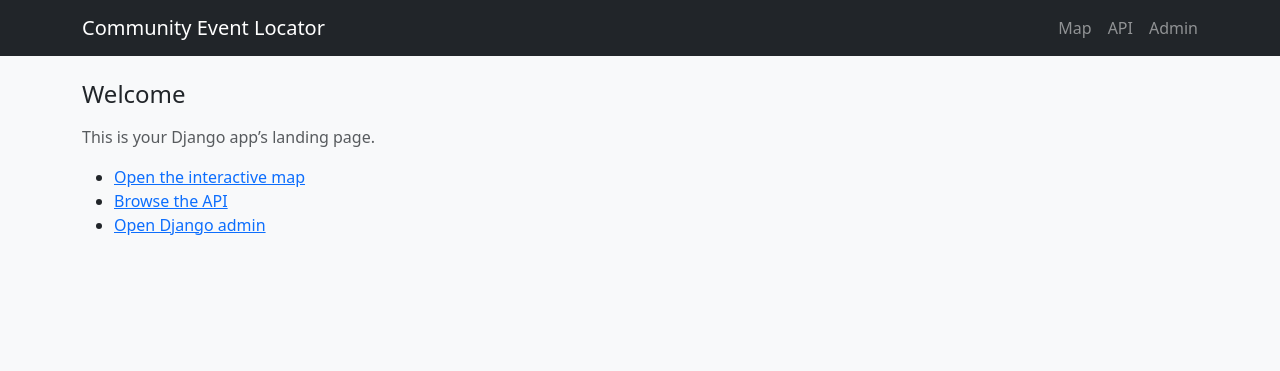
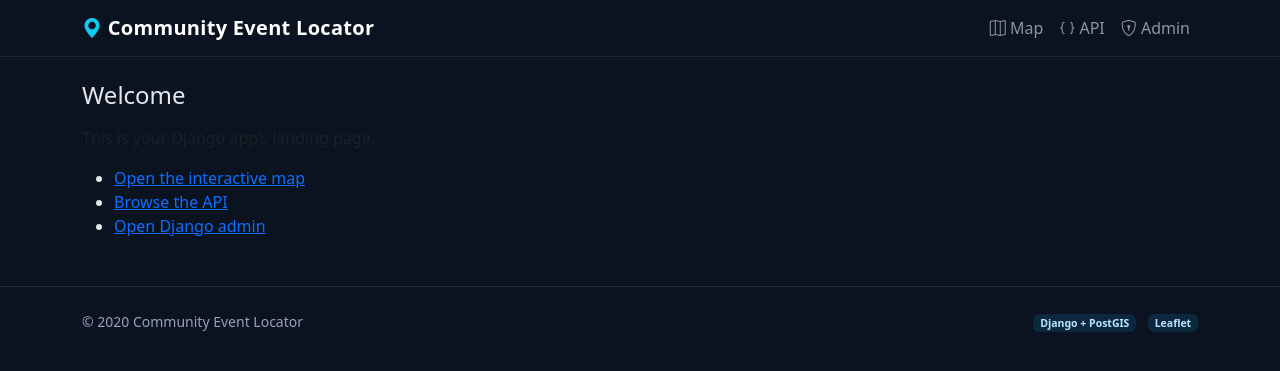
Before and after one commit to C22374581/community-event-locator, a Django app: template templates/home.html in a window 1280 px wide. Shown: the top 371 px of the page. Run offline with Django 5.2, Linux system fonts and the light colour scheme; the template is opened without the code that fills it: most values are stand-ins (such as "Sample title", 1, 10 or a date in 2020).

Commit message:
ui: added static tag loading and linked global site.css for layout styling

```diff
--- a/config/settings.py
+++ b/config/settings.py
@@ -126,6 +126,7 @@
 # https://docs.djangoproject.com/en/5.2/howto/static-files/
 
 STATIC_URL = 'static/'
+STATICFILES_DIRS = [BASE_DIR / 'static']
 STATIC_ROOT = BASE_DIR / 'staticfiles'
 TEMPLATES[0]['DIRS'] = [BASE_DIR / 'templates']
 
--- /dev/null
+++ b/static/css/site.css
@@ -0,0 +1,21 @@
+/* static/css/site.css */
+:root {
+  --brand:#0ea5e9; /* sky-500 */
+}
+body { background:#0b1220; color:#e5e7eb; }
+.navbar-brand { letter-spacing:.3px; }
+.hero {
+  background: radial-gradient(1200px 500px at 20% -10%, rgba(14,165,233,.30), transparent 60%),
+              radial-gradient(1100px 600px at 100% -50%, rgba(59,130,246,.25), transparent 60%);
+  border:1px solid rgba(255,255,255,.08);
+  border-radius:20px;
+  padding:3rem;
+}
+.card {
+  background:#0f172a;
+  border:1px solid rgba(255,255,255,.08);
+  border-radius:16px;
+}
+footer { color:#94a3b8 }
+.leaflet-container { border-radius:14px; border:1px solid rgba(255,255,255,.08); }
+.badge-soft { background: rgba(14,165,233,.15); color:#bae6fd; }
--- a/templates/base.html
+++ b/templates/base.html
@@ -1,27 +1,55 @@
+{% load static %}
 <!doctype html>
 <html lang="en">
 <head>
-  <meta charset="utf-8">
-  <meta name="viewport" content="width=device-width,initial-scale=1">
-  <title>Community Event Locator</title>
-  <link href="https://cdn.jsdelivr.net/npm/bootstrap@5.3.3/dist/css/bootstrap.min.css" rel="stylesheet">
+  <meta charset="utf-8" />
+  <meta name="viewport" content="width=device-width, initial-scale=1" />
+  <title>{% block title %}Community Event Locator{% endblock %}</title>
+
+  <!-- Bootstrap 5 -->
+  <link href="https://cdn.jsdelivr.net/npm/bootstrap@5.3.3/dist/css/bootstrap.min.css" rel="stylesheet" />
+  <!-- Icons -->
+  <link href="https://cdn.jsdelivr.net/npm/bootstrap-icons@1.11.3/font/bootstrap-icons.css" rel="stylesheet"/>
+  <!-- App CSS -->
+  <link href="{% static 'css/site.css' %}" rel="stylesheet" />
+  {% block head %}{% endblock %}
 </head>
-<body class="bg-light">
-  <nav class="navbar navbar-dark bg-dark mb-4">
+<body>
+  <nav class="navbar navbar-expand-lg navbar-dark" style="background:#0b1220;border-bottom:1px solid rgba(255,255,255,.08)">
     <div class="container">
-      <a class="navbar-brand" href="/">Community Event Locator</a>
-      <div class="d-flex gap-3">
-        <a class="nav-link text-white-50" href="/map/">Map</a>
-        <a class="nav-link text-white-50" href="/api/">API</a>
-        <a class="nav-link text-white-50" href="/admin/">Admin</a>
+      <a class="navbar-brand fw-semibold" href="{% url 'home' %}">
+        <i class="bi bi-geo-alt-fill text-info"></i> Community Event Locator
+      </a>
+      <button class="navbar-toggler" type="button" data-bs-toggle="collapse" data-bs-target="#nav">
+        <span class="navbar-toggler-icon"></span>
+      </button>
+      <div id="nav" class="collapse navbar-collapse">
+        <ul class="navbar-nav ms-auto">
+          <li class="nav-item"><a class="nav-link" href="{% url 'map' %}"><i class="bi bi-map"></i> Map</a></li>
+          <li class="nav-item"><a class="nav-link" href="/api/"><i class="bi bi-braces"></i> API</a></li>
+          <li class="nav-item"><a class="nav-link" href="/admin/"><i class="bi bi-shield-lock"></i> Admin</a></li>
+        </ul>
       </div>
     </div>
   </nav>
 
-  <main class="container mb-5">
+  <main class="container my-4">
     {% block content %}{% endblock %}
   </main>
 
+  <footer class="py-4 mt-5 border-top border-opacity-10 border-white">
+    <div class="container small">
+      <div class="d-flex justify-content-between">
+        <div>© {{ now|date:"Y" }} Community Event Locator</div>
+        <div>
+          <span class="badge badge-soft me-2">Django + PostGIS</span>
+          <span class="badge badge-soft">Leaflet</span>
+        </div>
+      </div>
+    </div>
+  </footer>
+
   <script src="https://cdn.jsdelivr.net/npm/bootstrap@5.3.3/dist/js/bootstrap.bundle.min.js"></script>
+  {% block scripts %}{% endblock %}
 </body>
 </html>
```
